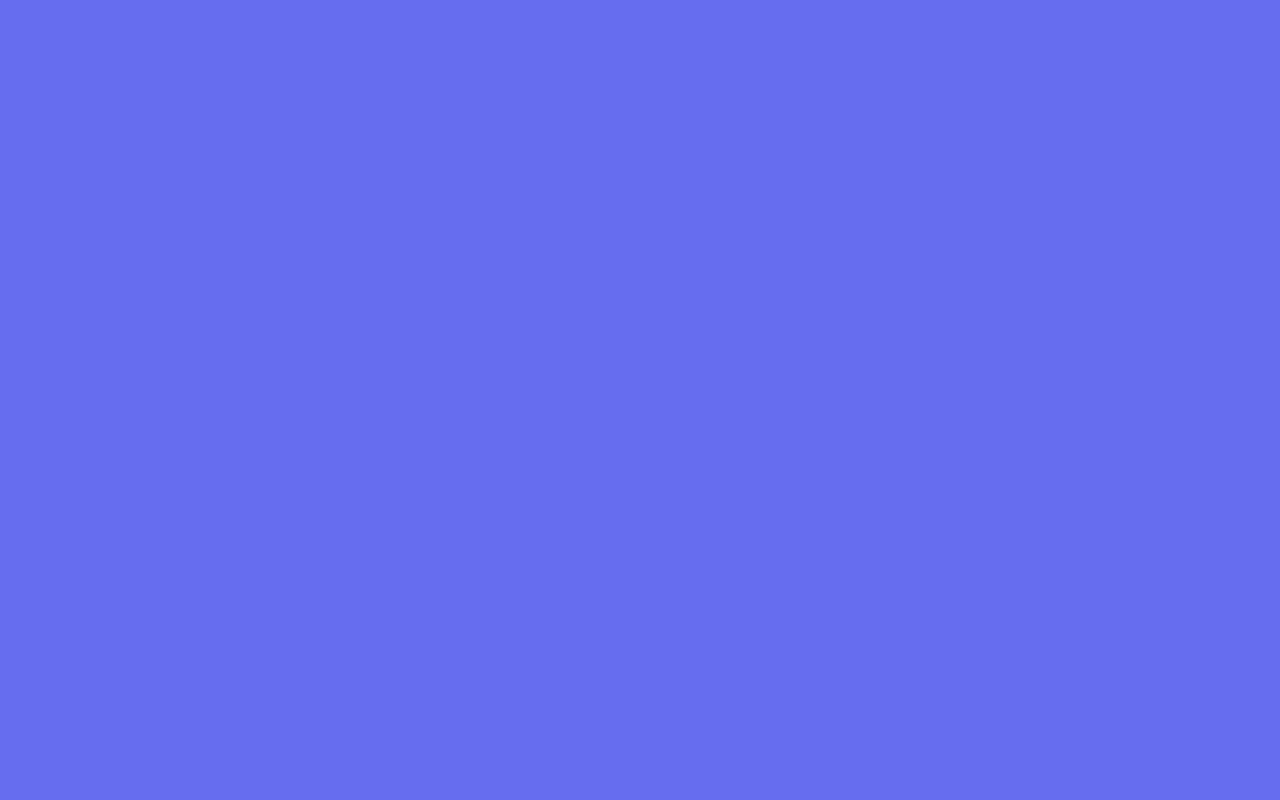
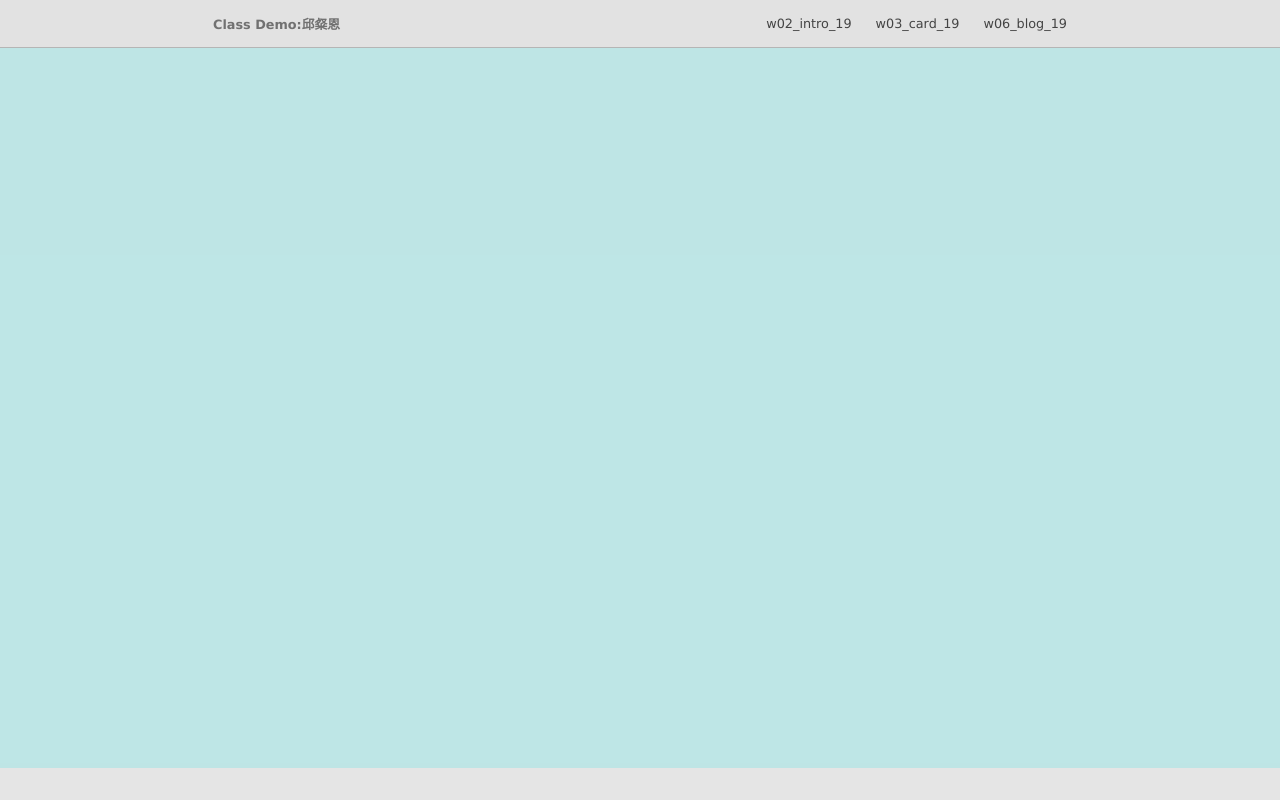
Before and after one commit to qcanen/113-swed-demo-19, a plain HTML site: page demo/w07_19.html in a window 1280 px wide. Drawn offline with Linux system fonts and the light colour scheme.

Commit message:
w07-p4: create navbar with links to class demo w02,w03,w06,and deploy it to Vercel

```diff
--- a/demo/w07_19.css
+++ b/demo/w07_19.css
@@ -1,3 +1,63 @@
+* {
+  margin: 0;
+  padding: 0;
+  box-sizing: border-box;
+}
+
 body {
- background-color:  rgb(102, 109, 239);
+  font-family: 'Lucida Sans', 'Lucida Sans Regular', 'Lucida Grande',
+    'Lucida Sans Unicode', Geneva, Verdana, sans-serif;
+  font-size: 10px;
+  background-color: rgba(0, 0, 0, 0.1);
+  color: rgba(0, 0, 0, 0.7);
 }
+
+li {
+  list-style-type: none;
+}
+
+.nav {
+  display: flex;
+  align-items: center;
+  height: 3rem;
+  background-color: rgba(0, 0, 0, 0.01);
+  border-bottom: 1px solid rgba(0, 0, 0, 0.2);
+}
+
+.nav-center {
+  display: flex;
+  width: 100%;
+  justify-content: space-around;
+  align-items: center;
+}
+
+.nav-header h4 {
+  font-size: 0.8rem;
+  color: rgba(0, 0, 0, 0.5);
+}
+
+.nav-links {
+  display: flex;
+  justify-content: space-around;
+  align-items: center;
+  gap: 1.5rem;
+}
+
+.nav-links li a {
+  text-decoration: none;
+  color: rgba(0, 0, 0, 0.7);
+  font-size: 0.8rem;
+}
+
+.nav-links li a:hover {
+  color: rgba(0, 0, 0, 0.9);
+  font-weight: 500;
+  border-bottom: 1px solid purple;
+  padding-bottom: 3px;
+}
+
+.show-classdemo {
+  width: 100%;
+  height: 90vh;
+  background-color: rgba(152, 230, 230, 0.5);
+}
--- a/demo/w07_19.html
+++ b/demo/w07_19.html
@@ -7,6 +7,25 @@
   <title>Classdemo navigation</title>
 </head>
 <body>
+  <nav class="nav">
+<div class="nav-center">
+  <div class="nav-header">
+    <h4>Class Demo:邱粲恩 </h4>
+  </div>
+  <ul class="nav-links">
+    <li onclick="showDemo('w02_intro_19')">
+      <a href="#">w02_intro_19</a>
+    </li>
+     <li onclick="showDemo('w03_card_19')">
+      <a href="#">w03_card_19</a>
+    </li>
+    <li onclick="showDemo('w06_blog_19')">
+      <a href="#">w06_blog_19</a>
+    </li>
+  </ul>
+</div>
+</nav>
+<div class="show-classdemo"></div>
    <script src="./w07_19.js"></script>
 </body>
 </html>
--- a/demo/w07_19.js
+++ b/demo/w07_19.js
@@ -1 +1,21 @@
-alert('hello')
+const p =document.querySelector('.show-classdemo')
+console.log('show-classdemo',p);
+
+
+function showDemo(item) {
+switch(item){
+  case 'w02_intro_19':
+    p.innerHTML =`<iframe src='./w02_intro_19/index.html
+    ' width="100%" height="100%" />`
+  break
+  case 'w03_card_19':
+    p.innerHTML =`<iframe src='./w03_card_19/
+    ' width="100%" height="100%" />`
+  break
+case 'w06_blog_19':
+  p.innerHTML =`<iframe src='./w06_blog_19/
+  ' width="100%" height="100%" />`
+  break
+}
+
+}
```
Also changed, not shown: index.html (+1 -1 lines), demo/w02_intro_19/IMG_3043.jpg (renamed from demo/w02-intro-19/IMG_3043.jpg), demo/w02_intro_19/index.html (renamed from demo/w02-intro-19/index.html), demo/w02_intro_19/style_19.css (renamed from demo/w02-intro-19/style_19.css), 2 other files.
